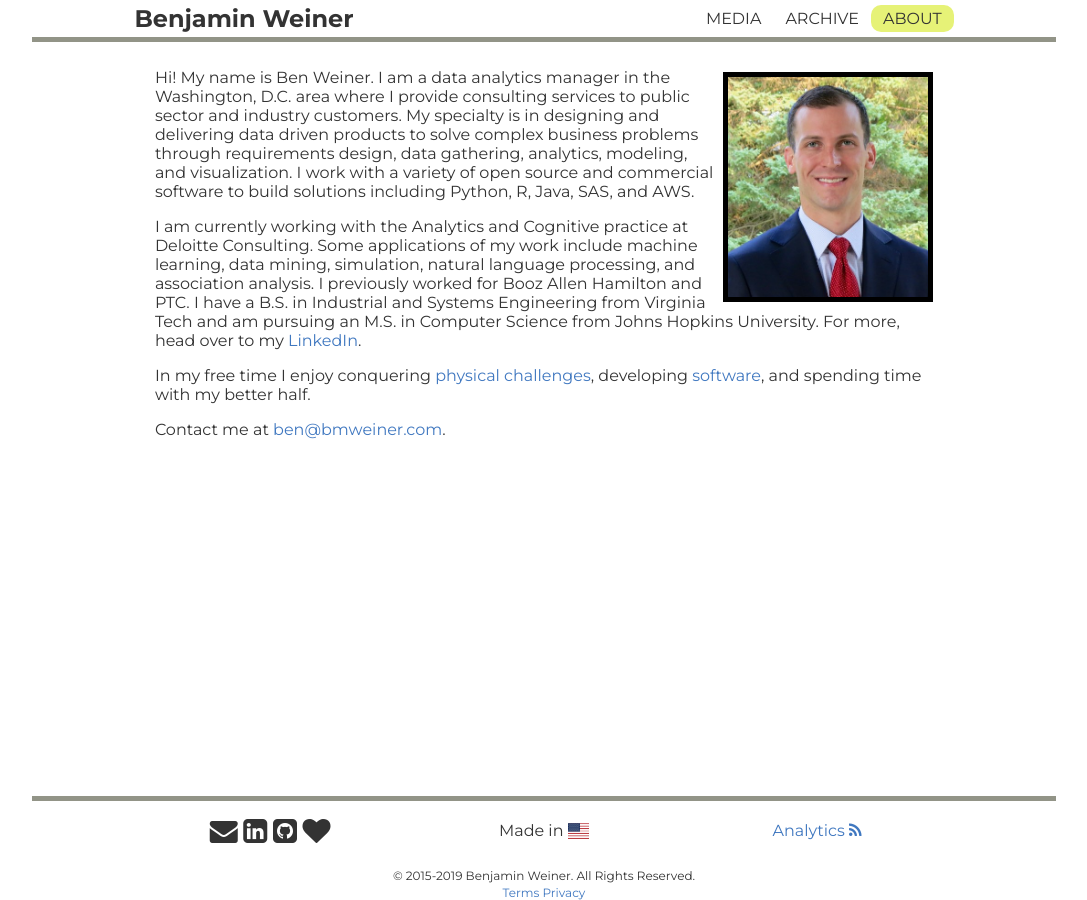
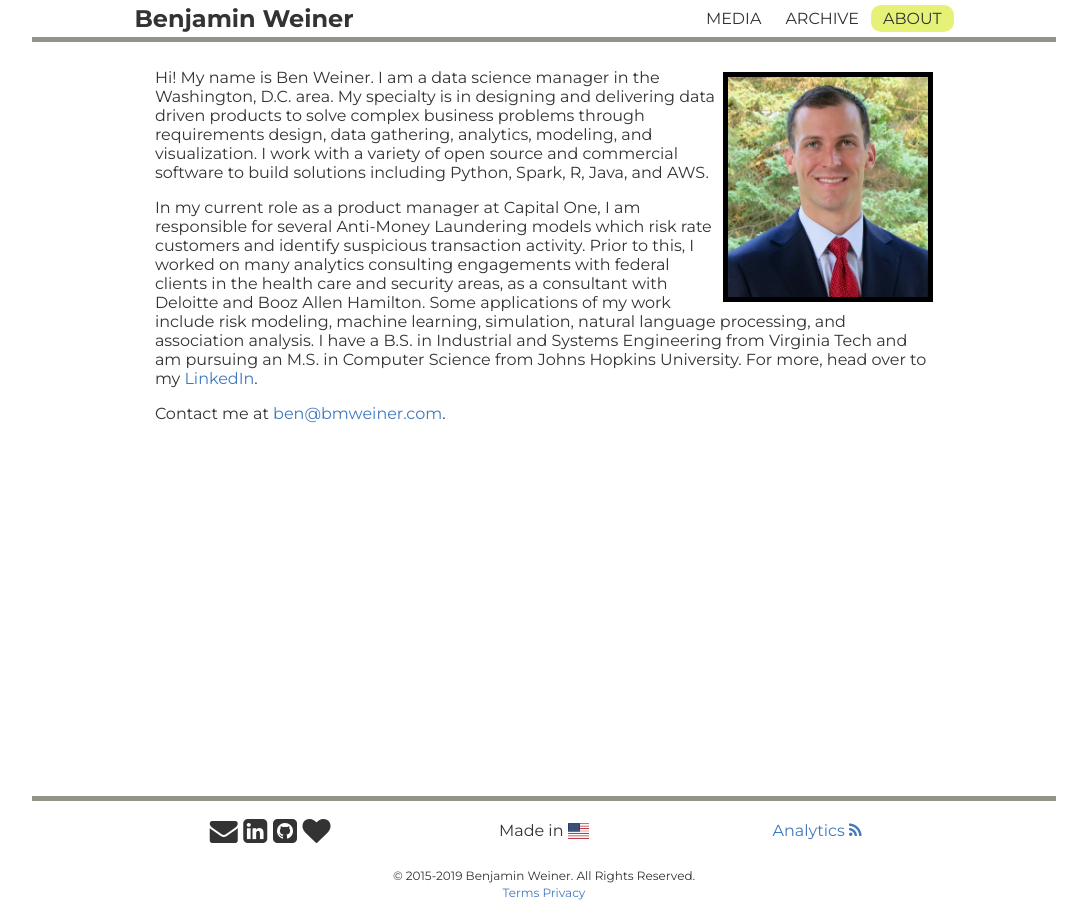
Before and after one commit to bmweiner/bmweiner.github.io, a Jekyll site: the page built from about.html, in a window 1280 px wide. Shown: the whole page, without its empty margins (96-1183 px from the left). Built offline with Jekyll 4.4.1, drawn with Linux system fonts in a browser that asks for light colours.

Commit message:
Updated bio for new role at C1

```diff
--- a/_includes/bio.md
+++ b/_includes/bio.md
@@ -1,19 +1,18 @@
-Hi! My name is Ben Weiner. I am a data analytics manager in the Washington, D.C.
-area where I provide consulting services to public sector and industry customers.
-My specialty is in designing and delivering data driven products to solve
+Hi! My name is Ben Weiner. I am a data science manager in the Washington, D.C.
+area. My specialty is in designing and delivering data driven products to solve
 complex business problems through requirements design, data gathering,
 analytics, modeling, and visualization. I work with a variety of open source and
-commercial software to build solutions including Python, R, Java, SAS, and AWS.
+commercial software to build solutions including Python, Spark, R, Java, and AWS.
 
-I am currently working with the Analytics and Cognitive practice at Deloitte
-Consulting. Some applications of my work include machine learning, data mining,
-simulation, natural language processing, and association analysis. I previously
-worked for Booz Allen Hamilton and PTC. I have a B.S. in Industrial and Systems
+In my current role as a product manager at Capital One, I am responsible for
+several Anti-Money Laundering models which risk rate customers and identify
+suspicious transaction activity. Prior to this, I worked on many analytics
+consulting engagements with federal clients in the health care and security areas,
+as a consultant with Deloitte and Booz Allen Hamilton. Some applications of my work
+include risk modeling, machine learning, simulation, natural language processing,
+and association analysis. I have a B.S. in Industrial and Systems
 Engineering from Virginia Tech and am pursuing an M.S. in Computer Science from
 Johns Hopkins University. For more, head over to my [LinkedIn][linkedin].
-
-In my free time I enjoy conquering [physical challenges][strava], developing
-[software][github], and spending time with my better half.
 
 Contact me at <{{ site.email }}>.
 
```
